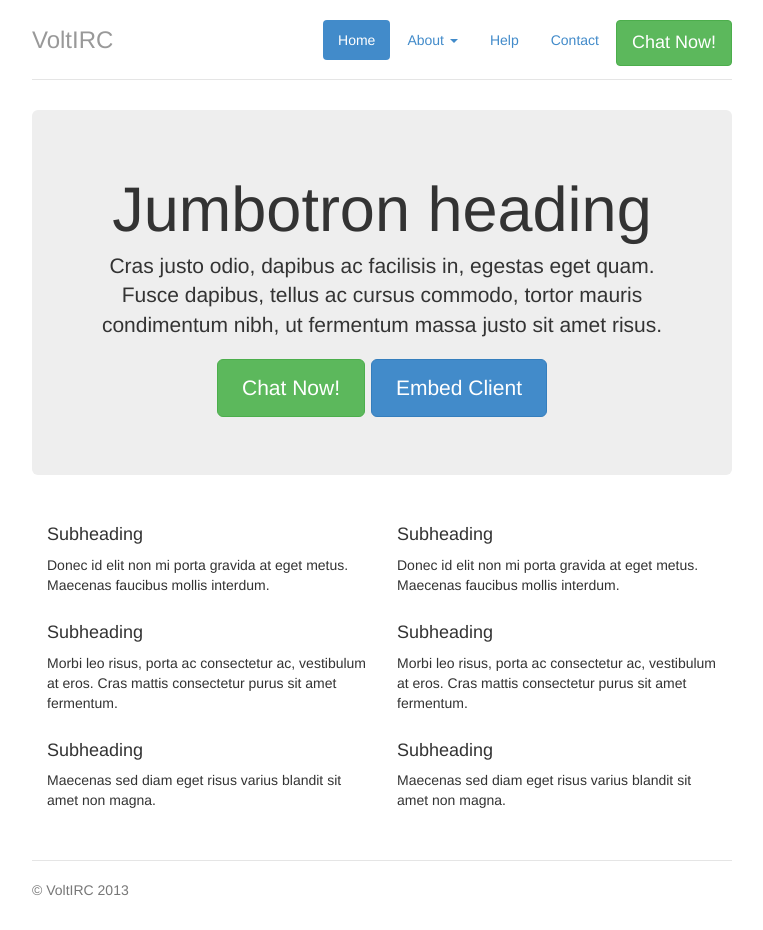
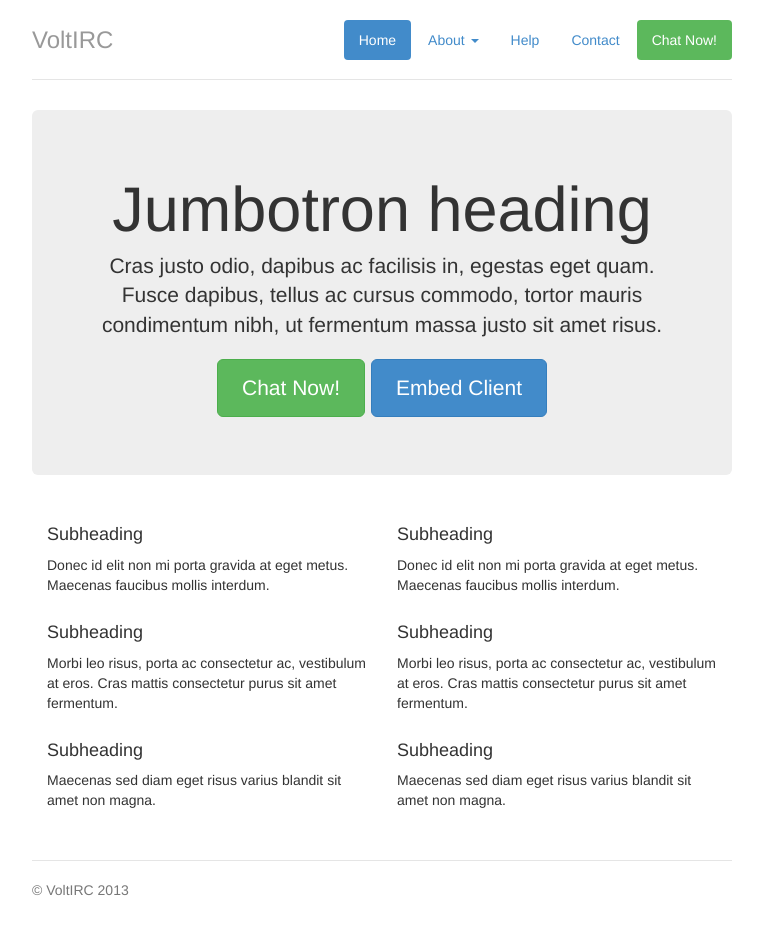
Before and after one commit to VoltIRC/website, a plain HTML site: page index.html in a window 1280 px wide. Shown: the whole page, without its empty margins (258-1021 px from the left). Drawn offline with nearby package versions, Linux system fonts and the light colour scheme.

Commit message:
Remove needless classes from chat button.

```diff
--- a/index.html
+++ b/index.html
@@ -38,7 +38,7 @@
 
 					<li><a href="#">Help</a></li>
 					<li><a href="#">Contact</a></li>
-					<li><a class="btn btn-lg btn-success" href="#">Chat Now!</a></li>
+					<li><a class="btn-success" href="#">Chat Now!</a></li>
 				</ul>
 				<h3 class="text-muted">VoltIRC</h3>
 			</div>
```
